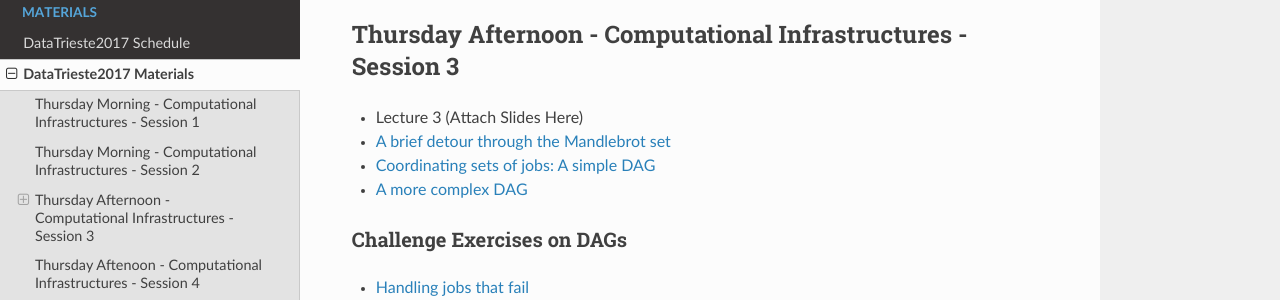
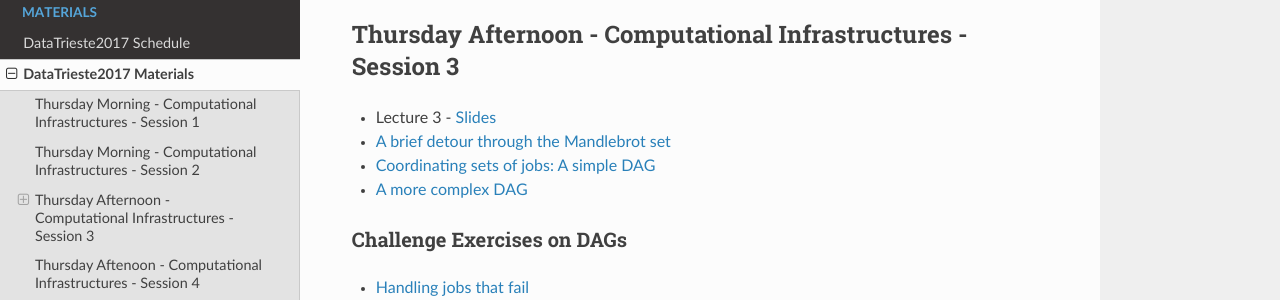
Before and after one commit to opensciencegrid/dosar, an MkDocs documentation site: the page built from docs/Materials/TriesteMaterials.md, in a window 1280 px wide and 900 px high, scrolled down 456 px. Shown: the part 150-450 px from the top of the window. Built offline with MkDocs 1.6.1, drawn with Linux system fonts in a browser that asks for light colours; nearby versions of some CDN libraries; old or Windows-style settings are respelled for this version of MkDocs.

Commit message:
Update TriesteMaterials.md

```diff
--- a/docs/Materials/TriesteMaterials.md
+++ b/docs/Materials/TriesteMaterials.md
@@ -18,7 +18,7 @@
 
 ## Thursday Afternoon - Computational Infrastructures - Session 3
 
-   * Lecture 3 (Attach Slides Here)
+   * Lecture 3 - [Slides](https://github.com/opensciencegrid/dosar/blob/master/docs/Materials/RDA-Lecture3-2017.pdf)
    * [A brief detour through the Mandlebrot set](https://github.com/opensciencegrid/dosar/blob/master/docs/Materials/08-Mandlebrot.md)
    * [Coordinating sets of jobs: A simple DAG](https://github.com/opensciencegrid/dosar/blob/master/docs/Materials/09-SimpleDAG.md)
    * [A more complex DAG](https://github.com/opensciencegrid/dosar/blob/master/docs/Materials/10-ComplexDAG.md)
```
